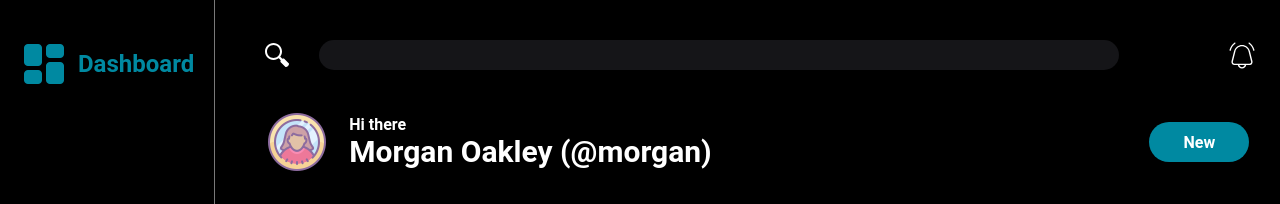
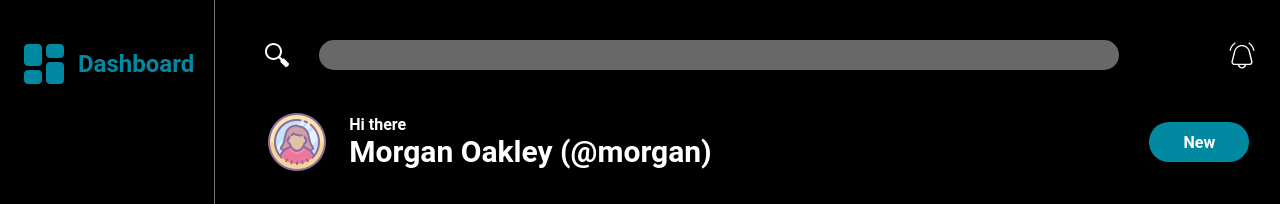
Before and after one commit to anuvind10/Admin-Dashboard, a plain HTML site: page index.html in a window 1280 px wide. Shown: the top 204 px of the page. Drawn offline with Linux system fonts and the light colour scheme.

Commit message:
final commit

```diff
--- a/styles.css
+++ b/styles.css
@@ -96,7 +96,7 @@ body {
 input[type="search"] {
     width: 800px;
     height: 30px;
-    background-color: var(--bgrnd-color1);
+    background-color: var(--content-bg-color);
     border-radius: 50px;
     border: none;
 }
```
